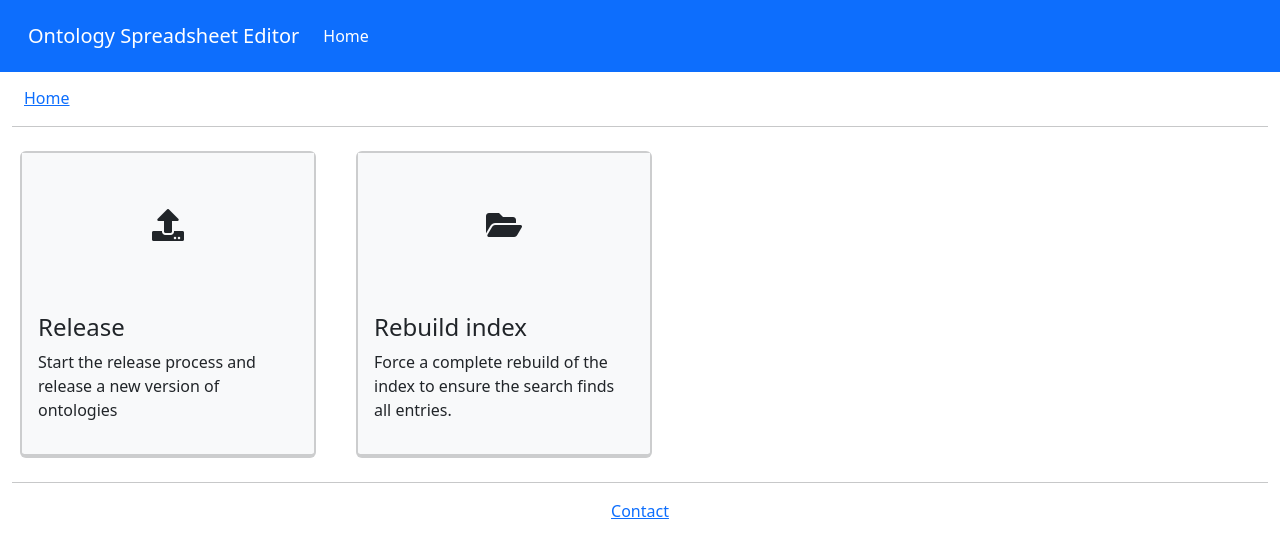
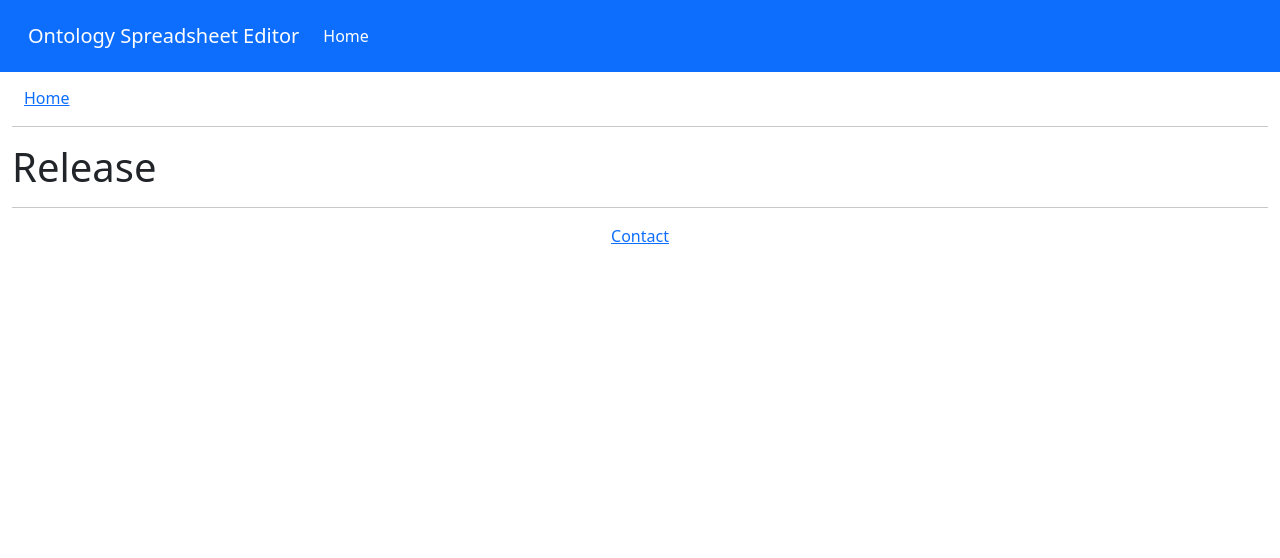
Before and after one commit to ontology-tools/onto-spread-ed, a Flask app: template onto_spread_ed/templates/admin/release.html in a window 1280 px wide. Shown: the top 558 px of the page. Run offline with Flask 3, Linux system fonts and the light colour scheme; the template is opened without the code that fills it, so the values that code supplies are empty; parts of the project's set-up code (start-up, migrations or seed data) failed here and were passed over; some libraries are stand-ins or nearby versions.

Commit message:
Work on release workflow

```diff
--- a/onto_spread_ed/database/__init__.py
+++ b/onto_spread_ed/database/__init__.py
@@ -2,6 +2,8 @@ from flask_sqlalchemy import SQLAlchemy
 from sqlalchemy.orm import scoped_session, sessionmaker
 
 from .Base import Base
+
+from .Release import Release
 
 
 def init_app(app):
--- a/onto_spread_ed/routes/__init__.py
+++ b/onto_spread_ed/routes/__init__.py
@@ -10,6 +10,8 @@ def init_app(app: Flask):
     from .visualize import bp as visualize
     from .admin import bp as admin
 
+    from .api import blueprints as api_blueprints
+
     app.register_blueprint(verify)
     app.register_blueprint(auth)
     app.register_blueprint(main)
@@ -17,3 +19,6 @@ def init_app(app: Flask):
     app.register_blueprint(search)
     app.register_blueprint(visualize)
     app.register_blueprint(admin)
+
+    for bp in api_blueprints:
+        app.register_blueprint(bp)
--- a/onto_spread_ed/routes/api/__init__.py
+++ b/onto_spread_ed/routes/api/__init__.py
@@ -0,0 +1,5 @@
+from .release import bp as release
+
+blueprints = [
+    release
+]
--- a/onto_spread_ed/templates/admin/release.html
+++ b/onto_spread_ed/templates/admin/release.html
@@ -5,39 +5,6 @@
 {% endblock %}
 {% block content %}
 
-    <div class="row align-stretch">
-        <div class="col-sm-6 col-md-4 col-lg-3 m-2">
-            <a class="card bg-light" href="/admin/release"
-               style="height: 100%; text-decoration: none; border-width: 2px 2px 4px 2px">
-                <div class="section p-5 text-center fs-2 bg-light">
-                    <i class="fas fa-upload"></i>
-                </div>
-
-                <div class="card-body">
-                    <h4>Release</h4>
-                    <p>
-                        Start the release process and release a new version of ontologies
-                    </p>
-                </div>
-            </a>
-        </div>
-        <div class="col-sm-6 col-md-4 col-lg-3 m-2">
-
-            <a class="card bg-light" href="/admin/rebuild-index"
-               style="height: 100%; text-decoration: none; border-width: 2px 2px 4px 2px">
-                <div class="section p-5 text-center fs-2 bg-light">
-                    <i class="fas fa-folder-open"></i>
-                </div>
-
-                <div class="card-body">
-                    <h4>Rebuild index</h4>
-                    <p>
-                        Force a complete rebuild of the index to ensure the search finds all entries.
-                    </p>
-                </div>
-            </a>
-        </div>
-    </div>
-
+    <h1>Release</h1>
 
 {% endblock %}
```
Also changed, not shown: onto_spread_ed/database/Release.py (+17 -0 lines), onto_spread_ed/routes/admin.py (+12 -1 lines), onto_spread_ed/routes/api/release.py (+20 -0 lines).
